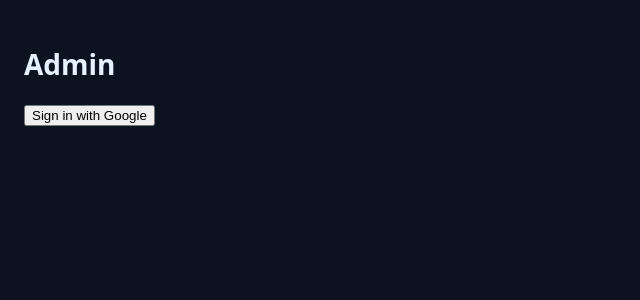
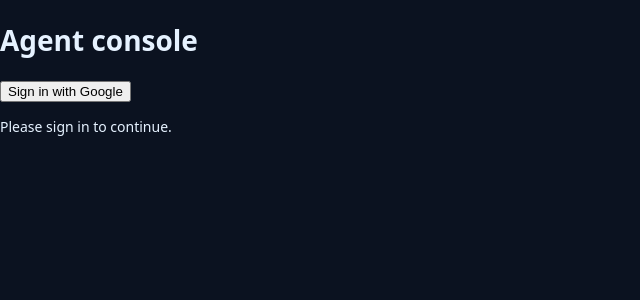
Before and after one commit to RaveCorp392/eov6, a Next.js app: page /admin in a window 1280 px wide. Shown: the top 300 px of the page, without its empty margins (0-640 px from the left). Built offline with nearby package versions, Linux system fonts and the light colour scheme; no server answers.

Commit message:
fix(firebase): unify imports; remove unused CallerDetailsPanel; resolve VSCode errors

```diff
--- a/app/admin/page.tsx
+++ b/app/admin/page.tsx
@@ -30,18 +30,42 @@ export default function AdminPage() {
     await signOut(auth);
   };
 
-  if (!ready) return <div style={{ padding: 24 }}>Loading…</div>;
+  if (!ready) {
+    return (
+      <main className="p-6 text-white/80">
+        <p>Checking auth…</p>
+      </main>
+    );
+  }
 
   return (
-    <main style={{ padding: 24 }}>
-      <h1>Admin</h1>
+    <main className="p-6 text-white">
+      <header className="mb-6 flex items-center justify-between">
+        <h1 className="text-xl font-semibold">Agent console</h1>
+        {user ? (
+          <button
+            onClick={doLogout}
+            className="rounded bg-white/10 px-3 py-1 text-sm hover:bg-white/20"
+          >
+            Sign out
+          </button>
+        ) : (
+          <button
+            onClick={doLogin}
+            className="rounded bg-white/10 px-3 py-1 text-sm hover:bg-white/20"
+          >
+            Sign in with Google
+          </button>
+        )}
+      </header>
+
       {user ? (
-        <>
-          <p>Signed in as {user.email ?? user.uid}</p>
-          <button onClick={doLogout}>Sign out</button>
-        </>
+        <div className="space-y-1 text-sm text-white/80">
+          <div>Signed in as: {user.displayName || user.email}</div>
+          <div className="text-white/60">{user.uid}</div>
+        </div>
       ) : (
-        <button onClick={doLogin}>Sign in with Google</button>
+        <p className="text-white/70 text-sm">Please sign in to continue.</p>
       )}
     </main>
   );
--- a/lib/firebase.ts
+++ b/lib/firebase.ts
@@ -1,10 +1,9 @@
 // lib/firebase.ts
-import { initializeApp, getApps } from "firebase/app";
-import { getFirestore } from "firebase/firestore";
+import { initializeApp, getApps, getApp } from "firebase/app";
+import { getFirestore, serverTimestamp, Timestamp } from "firebase/firestore";
+import { getStorage } from "firebase/storage";
 import { getAuth, GoogleAuthProvider } from "firebase/auth";
-import { getStorage } from "firebase/storage";
 
-// All envs must be defined in .env.local / Vercel project
 const firebaseConfig = {
   apiKey: process.env.NEXT_PUBLIC_FIREBASE_API_KEY!,
   authDomain: process.env.NEXT_PUBLIC_FIREBASE_AUTH_DOMAIN!,
@@ -14,12 +13,16 @@ const firebaseConfig = {
   appId: process.env.NEXT_PUBLIC_FIREBASE_APP_ID!,
 };
 
-const app = getApps().length ? getApps()[0] : initializeApp(firebaseConfig);
-export { app };
+// Singleton app
+const app = getApps().length ? getApp() : initializeApp(firebaseConfig);
 
+// Core services
 export const db = getFirestore(app);
+export const storage = getStorage(app);
 export const auth = getAuth(app);
-export const storage = getStorage(app);
 
-// Optional provider for agent console sign-in
+// Auth helper for Google sign-in (used in /admin)
 export const googleProvider = new GoogleAuthProvider();
+
+// Common helpers so callers don’t import SDK modules directly
+export { serverTimestamp, Timestamp };
```
